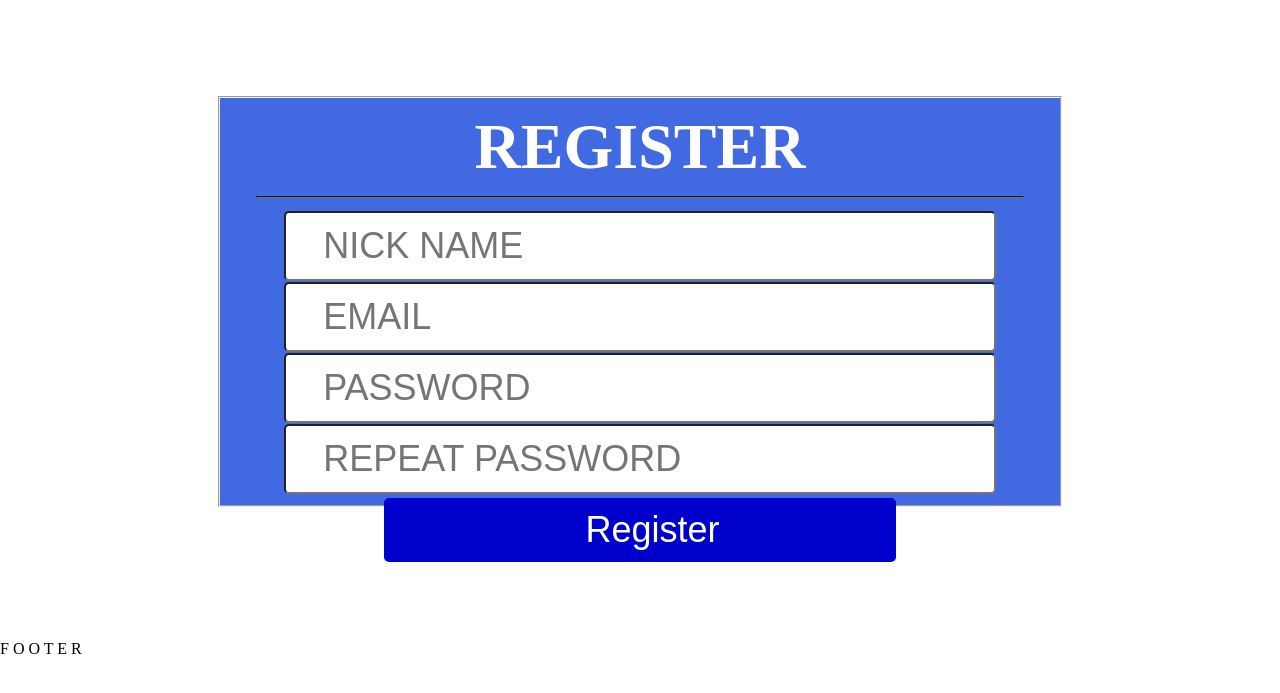
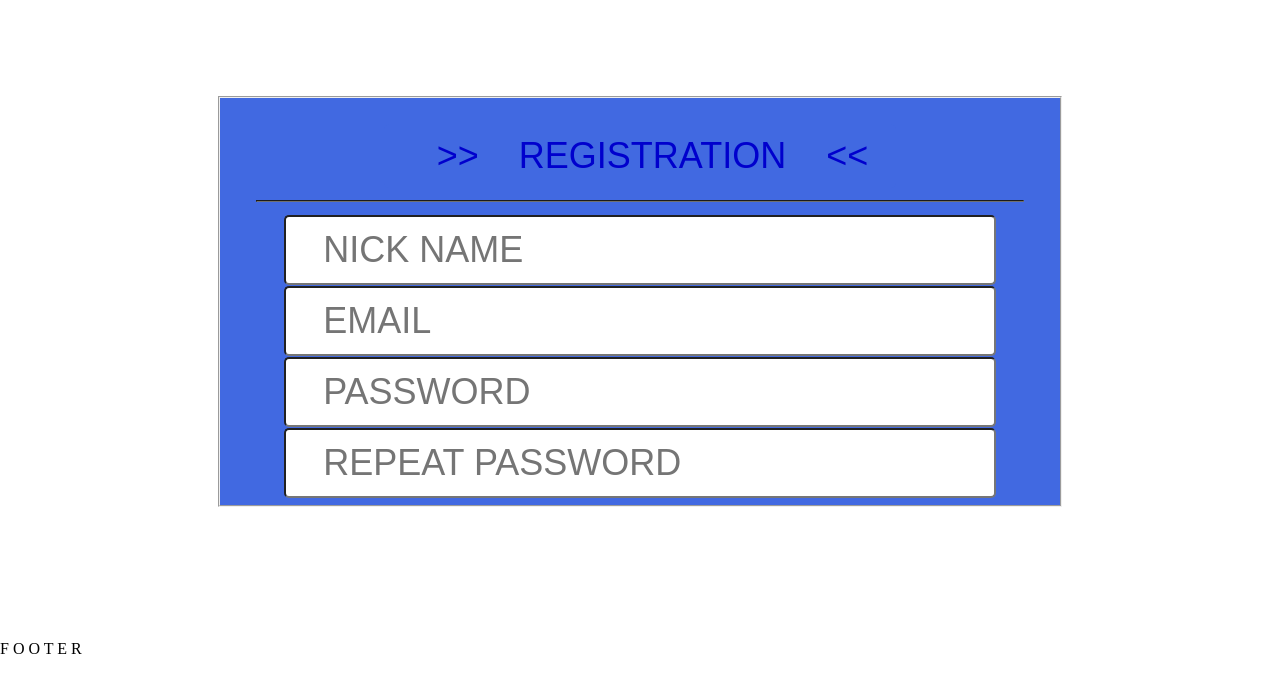
Before and after one commit to DPtop/T_E_S_T, a Django app: page /mywebnote/registration/ in a window 1280 px wide. Shown: the part 66-759 px from the top of the page. Run offline with Django 4.2, Linux system fonts and the light colour scheme.

Commit message:
ченю отзывы

```diff
--- a/webnote/mywebnote/static/css/reg_log.css
+++ b/webnote/mywebnote/static/css/reg_log.css
@@ -30,7 +30,7 @@ hr{
     text-indent: 5%;
 }
 
-.log-reg{
+.logIn{
     width: 40vw;
     height: 8vh;
     border-radius: 5px;
@@ -41,13 +41,18 @@ hr{
     border: hidden;
 }
 
-.reg-log{
+.regLog{
     width: 40vw;
     height: 8vh;
     border-radius: 5px;
     font-size: 36px;
     text-indent: 5%;
-    background-color: #0000CD;
-    color: #FFFFFF;
+    background-color: #4169E1;
+    color: #0000CD;
     border: hidden;
 }
+
+.regLog:hover{
+    background-color: #0000CD;
+    color: #4169E1;
+}
--- a/webnote/mywebnote/templates/feedback.html
+++ b/webnote/mywebnote/templates/feedback.html
@@ -17,7 +17,7 @@
 
 
     <script>
-        /* чтение */
+        /* вычитка feedback.txt */
         fetch('{% static "text/feedback.txt" %}')
             .then(response => response.text())
             .then(contents => {
@@ -28,11 +28,11 @@
             });
 
         /* передача на запись */
-        feedback.addEventListener("submit", function() {
+        feedback.addEventListener("submit", function(){
             let input = document.getElementsByClassName('textarea');
             let req = new XMLHttpRequest();
             input.feedtext.value = input.feedtext.value.replace(/\n/g, '<br>');
-            req.open('GET', '../my-textarea/' + '?feedtext=' + input.feedtext.value + '.end', false);
+            req.open('GET', '../my_feedback/' + '?feedtext=' + input.feedtext.value + '.end', false);
             req.send();
         });
     </script>
--- a/webnote/mywebnote/templates/login.html
+++ b/webnote/mywebnote/templates/login.html
@@ -10,7 +10,7 @@
                 <br>
             <input class="enterfield" id="passw" type="password" name="Password" placeholder="PASSWORD"/>
                 <br>
-            <input class="log-reg" id="sent_data" type="submit" value="Login">
+            <input class="logIn" id="sent_data" type="submit" value=">>   Login   <<">
                 <br><hr>
             <a href="../registration">Registration?</a>
         </fieldset>
--- a/webnote/mywebnote/templates/registration.html
+++ b/webnote/mywebnote/templates/registration.html
@@ -5,7 +5,8 @@
     <link rel="stylesheet" href="{% static 'css/reg_log.css' %}">
     <form id="form" autocomplete="off">
         <fieldset class="form">
-            <b>REGISTER</b><hr>
+            <b><input class="regLog" type="submit" value=">>    REGISTRATION    <<"></b>
+                <hr>
             <input class="enterfield"  type="text" name="NickName" placeholder="NICK NAME"/>
                 <br>
 
@@ -17,7 +18,6 @@
 
             <input class="enterfield" type="password" name="RepPassword" placeholder="REPEAT PASSWORD"/>
                 <br>
-            <input class="reg-log" type="submit" value="Register">
         </fieldset>
     </form>
 </main>
--- a/webnote/mywebnote/urls.py
+++ b/webnote/mywebnote/urls.py
@@ -1,6 +1,6 @@
 from django.urls import path
 import mywebnote.views as mynote
-from mywebnote.pymain import my_textarea
+from mywebnote.pymain import my_feedback
 from mywebnote.check_user import CheckUser
 from mywebnote.add_user import AddUser
 
@@ -9,8 +9,8 @@ urlpatterns = [
     path('registration/', mynote.registration),
     path('first/', mynote.first),   # start page
     path('feedback/', mynote.feedback),
-    path('my-textarea/', my_textarea, name='my-textarea'),
+    path('my_feedback/', my_feedback, name='my_feedback'),
     path('CheckUser/', CheckUser, name='CheckUser'),    # JSON login.html
-    path('main/', mynote.main),
+    path('some_page/', mynote.some_page),
     path('AddUser/', AddUser, name='AddUser'),
 ]
--- a/webnote/mywebnote/views.py
+++ b/webnote/mywebnote/views.py
@@ -18,5 +18,5 @@ def first(request):
 def feedback(request):
     return render(request, "feedback.html")  #http://127.0.0.1:8000/mywebnote/feedback/
 
-def main(request):
-    return render(request, "some_page.html")  #http://127.0.0.1:8000/mywebnote/main/
+def some_page(request):
+    return render(request, "some_page.html")  #http://127.0.0.1:8000/mywebnote/some_page/
```
Also changed, not shown: webnote/mywebnote/pymain.py (+2 -10 lines).
